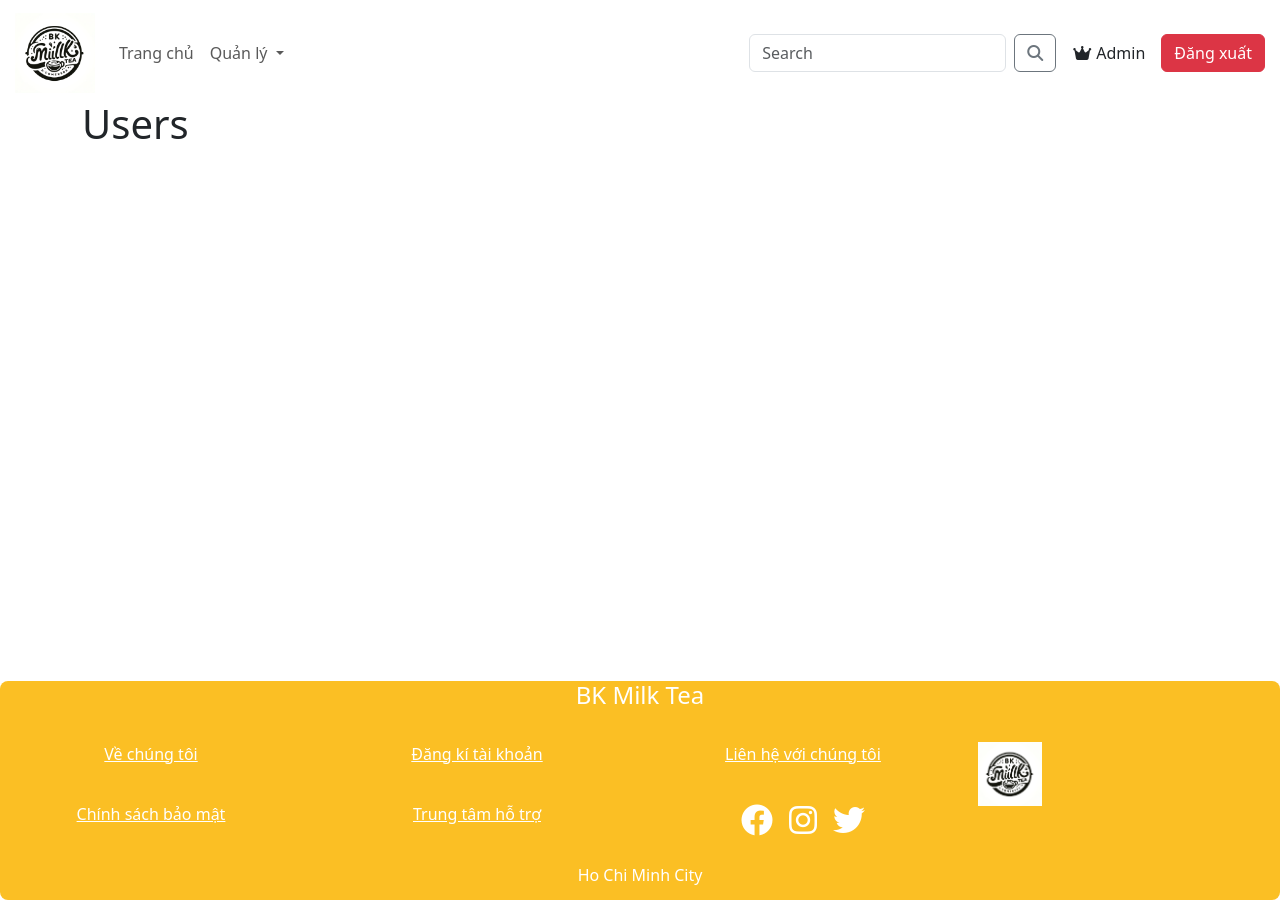
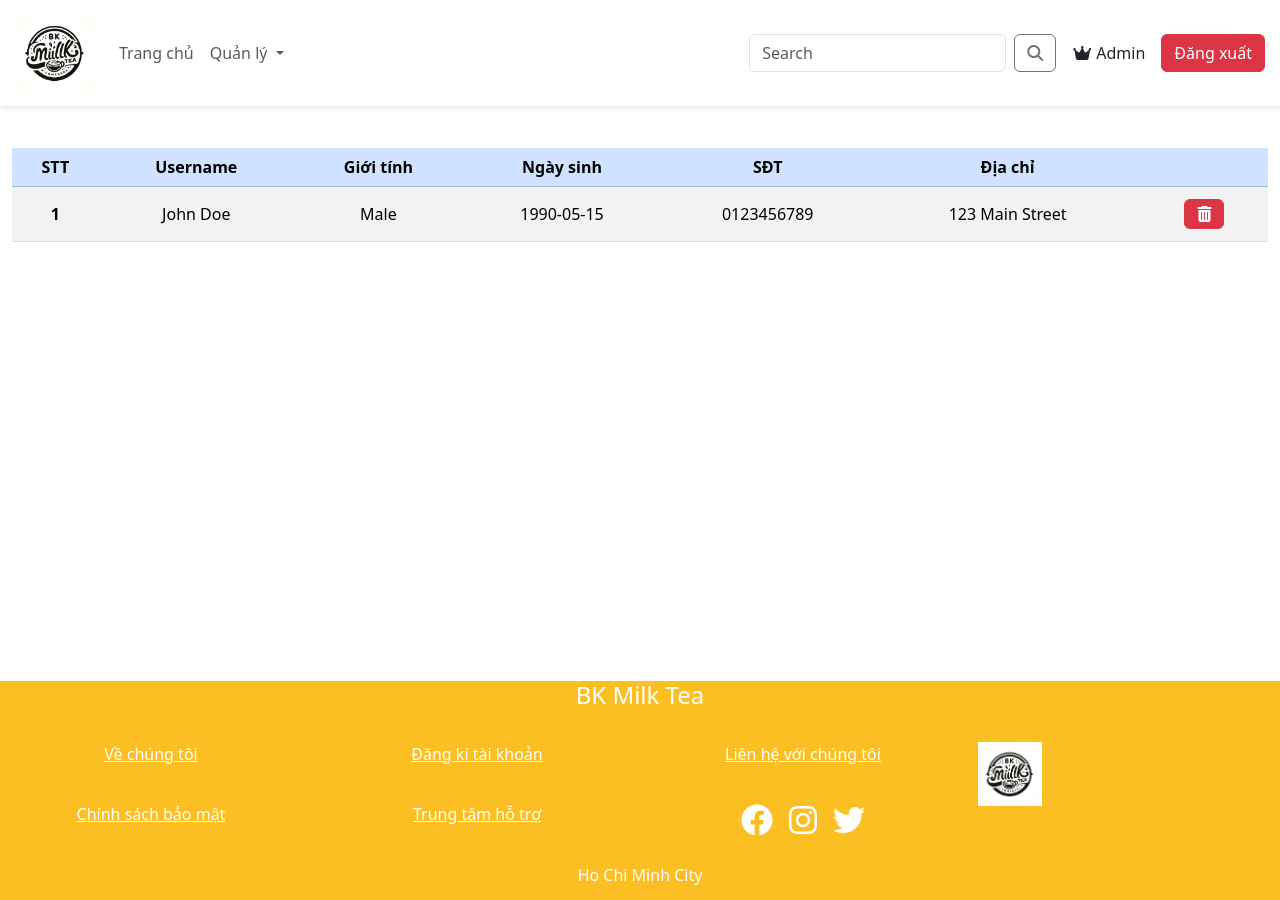
Before and after one commit to nsydat/Assignment_WebProgramming_HK232, a PHP site: page /admin/users/index.php in a window 1280 px wide. Run offline with PHP 8.4, Linux system fonts and the light colour scheme; data comes from the database, SQL or seed files in the repository; data that the repository does not hold is empty; some libraries are stand-ins or nearby versions.

Commit message:
Add: get data from database

```diff
--- a/admin/include/footer.php
+++ b/admin/include/footer.php
@@ -1,4 +1,4 @@
-<footer class="grid grid-cols-4 grid-rows-4 gap-4 text-center text-white bg-yellow-400 rounded-lg ">
+<footer class="grid grid-cols-4 grid-rows-4 gap-4 text-center text-white bg-yellow-400">
     <div class="col-start-1 col-span-4 ">
         <h4>BK Milk Tea</h4>
     </div>
--- a/admin/include/header-footer.css
+++ b/admin/include/header-footer.css
@@ -14,7 +14,7 @@ body {
   height: 100%;
 }
 
-.container {
+.container-self {
   display: flex;
   flex-direction: column;
   min-height: 100vh; /* Chiều cao tối thiểu bằng 100% chiều cao màn hình */
--- a/admin/include/header.php
+++ b/admin/include/header.php
@@ -1,5 +1,5 @@
 <nav class="navbar navbar-expand-lg navbar-light fixed-top"
-    style="background-color: #fff; padding-left: 15px; padding-right: 15px;">
+    style="background-color: #fff; padding-left: 15px; padding-right: 15px; box-shadow: 0px 2px 4px rgba(0, 0, 0, 0.1);">
     <a class="navbar-brand" href="">
         <img src="../../img/logo.png" alt="" class="navigation__logo h-20">
     </a>
@@ -28,7 +28,7 @@
             <button class="btn btn-outline-secondary" type="submit"><i class="fa fa-search"
                     aria-hidden="true"></i></button>
         </form>
-        <div class="admin_section d-flex align-items-center ms-3">
+        <div class="admin_section d-flex align-items-center ms-lg-3">
             <a class="me-3" href="#">
                 <i class="fas fa-fw fa-crown"></i>
                 Admin
--- a/admin/users/index.php
+++ b/admin/users/index.php
@@ -1,6 +1,9 @@
 <?php
 // Kết nối đến cơ sở dữ liệu
 require_once '../../config.php';
+
+$sql = "SELECT * FROM User";
+$users = mysqli_query($link, $sql);
 
 ?>
 
@@ -18,13 +21,71 @@ require_once '../../config.php';
 </head>
 
 <body>
-    <div class="container">
+    <div class="container-self">
         <?php
         include '../include/header.php'
         ?>
-
-        <h1> Users </h1>
-
+        <div class="body my-5 container-fluid">
+            <table class="table table-striped text-center">
+                <thead>
+                    <tr class="table-primary text-center">
+                        <th scope="col">STT</th>
+                        <th scope="col">Username</th>
+                        <th scope="col">Giới tính</th>
+                        <th scope="col">Ngày sinh</th>
+                        <th scope="col">SĐT</th>
+                        <th scope="col">Địa chỉ</th>
+                        <th scope="col"></th>
+                    </tr>
+                </thead>
+                <?php
+                if ($users->num_rows > 0) {
+                    $count = 1;
+                    while ($row = $users->fetch_assoc()) {
+                ?>
+                        <tbody>
+                            <tr>
+                                <th class='align-middle text-center' scope="row"><?php echo $count ?></th>
+                                <td class='align-middle text-center'><?php echo $row["name"] ?></td>
+                                <td class='align-middle'><?php echo $row["sex"] ?></td>
+                                <td class='align-middle text-center'><?php echo $row["dateofbirth"] ?></td>
+                                <td class='align-middle'><?php echo $row["phone"] ?></td>
+                                <td class='align-middle text-center'><?php echo $row["address"] ?></td>
+                                <td class='align-middle'>
+                                    <div class="d-inline-flex">
+                                        <button type='button' class='btn-delete btn btn-danger m-1' data-bs-id='<?php echo $row['user_id'] ?>' data-bs-target='#Delete' data-bs-toggle='modal'><i class="fas fa-trash-can"></i></button>
+                                    </div>
+                                </td>
+                            </tr>
+                        </tbody>
+                <?php
+                        $count++;
+                    };
+                }
+                ?>
+            </table>
+            <div class="modal fade" id="Delete" tabindex="-1" role="dialog" aria-labelledby="Delete" aria-hidden="true">
+                <div class="modal-dialog" role="document">
+                    <div class="modal-content">
+                        <div class="modal-header">
+                            <h5 class="modal-title">Xoá người dùng</h5>
+                            <button type="button" class="btn-close" data-bs-dismiss="modal" aria-label="Close"></button>
+                        </div>
+                        <form action="delete.php" method="post">
+                            <div class="modal-body">
+                                <input type="hidden" name="id" />
+                                <p>Bạn chắc chắn muốn xoá?</p>
+                            </div>
+                            <div class="modal-footer">
+                                <button class="btn btn-primary btn-outline-light" type="button" data-bs-dismiss="modal">Đóng
+                                    lại</button>
+                                <button class="btn btn-danger btn-outline-light" type="submit">Xác nhận</button>
+                            </div>
+                        </form>
+                    </div>
+                </div>
+            </div>
+        </div>
         <?php
         include '../include/footer.php'
         ?>
--- a/database.sql
+++ b/database.sql
@@ -31,3 +31,9 @@ CREATE TABLE Admin (
     address VARCHAR(255),
     FOREIGN KEY (id) REFERENCES Account(id)
 );
+
+INSERT INTO Account (username, password, role, email)
+VALUES ('john_doe', 'password123', 'user', 'john.doe@example.com');
+
+INSERT INTO User (id, name, sex, dateofbirth, phone, address)
+VALUES (1, 'John Doe', 'Male', '1990-05-15', '0123456789', '123 Main Street');
```
